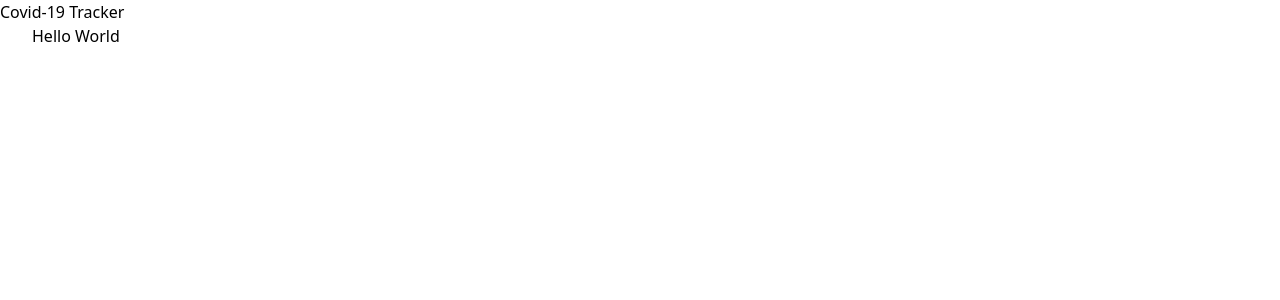
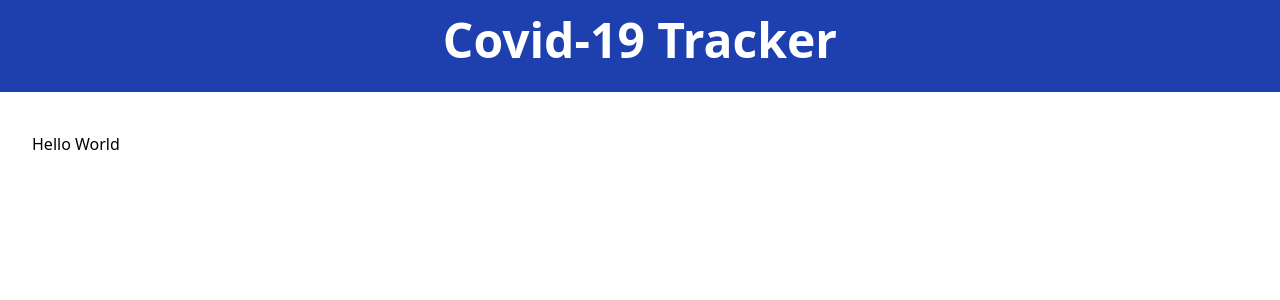
Before and after one commit to khomkrity/covid-tracker, a Vue app: page / in a window 1280 px wide. Shown: the top 300 px of the page. Built offline with nearby package versions, Linux system fonts and the light colour scheme.

Commit message:
add header styling

```diff
--- a/src/components/Header.vue
+++ b/src/components/Header.vue
@@ -1,6 +1,6 @@
 <template>
-  <header>
-    <div>Covid-19 Tracker</div>
+  <header class="text-center bg-blue-800 text-white p-4 mb-10">
+    <div class="text-3xl md:text-5xl font-bold mb-3">Covid-19 Tracker</div>
   </header>
 </template>
 
```
